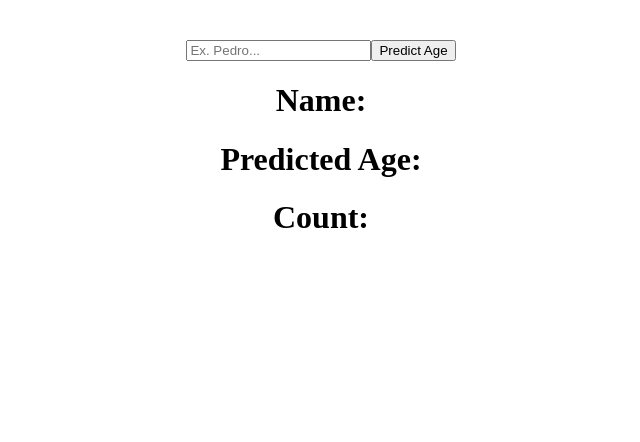
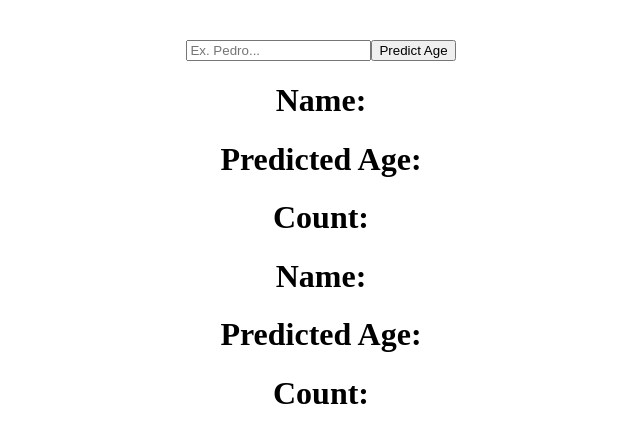
Before and after one commit to tla111/react-course-pedrotech, a React (Vite) app in the folder frontend/: page / in a window 1280 px wide. Shown: the top 442 px of the page, without its empty margins (319-959 px from the left). Built offline with nearby package versions, Linux system fonts and the light colour scheme.

Commit message:
changed state name

```diff
--- a/frontend/src/App7.jsx
+++ b/frontend/src/App7.jsx
@@ -4,11 +4,11 @@ import Axios from 'axios'
 
 const App7 = () => {
     const [name, setName] = useState("")
-    const [predictedAge, setPredictedAge] = useState(null)
+    const [prediction, setPrediction] = useState(null)
 
     const fetchData = () => {
         Axios(`https://api.agify.io/?name=${name}`).then((res) => {
-            setPredictedAge(res.data)
+            setPrediction(res.data)
         })
     }
 
@@ -21,7 +21,8 @@ const App7 = () => {
         <div className="App">
             <input placeholder="Ex. Pedro..." onChange={(e) => setName(e.target.value)} />
             <button onClick={fetchData}>Predict Age</button>
-            <Person name={predictedAge?.name} age={predictedAge?.age} count={predictedAge?.count} />
+            <Person name={prediction?.name} age={prediction?.age} count={prediction?.count} />
+            <Person name={prediction?.name} age={prediction?.age} count={prediction?.count} />
         </div>
     )
 }
```
